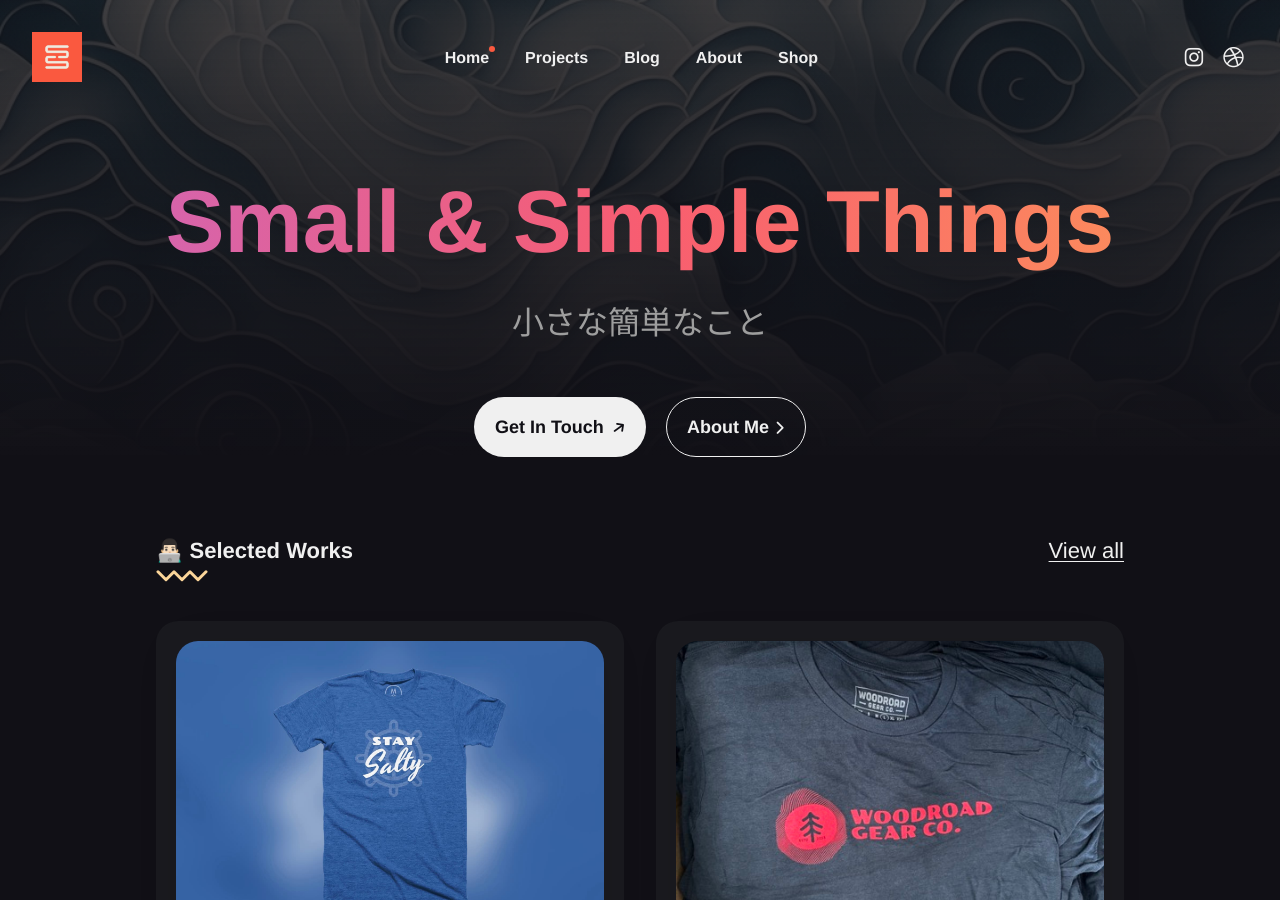
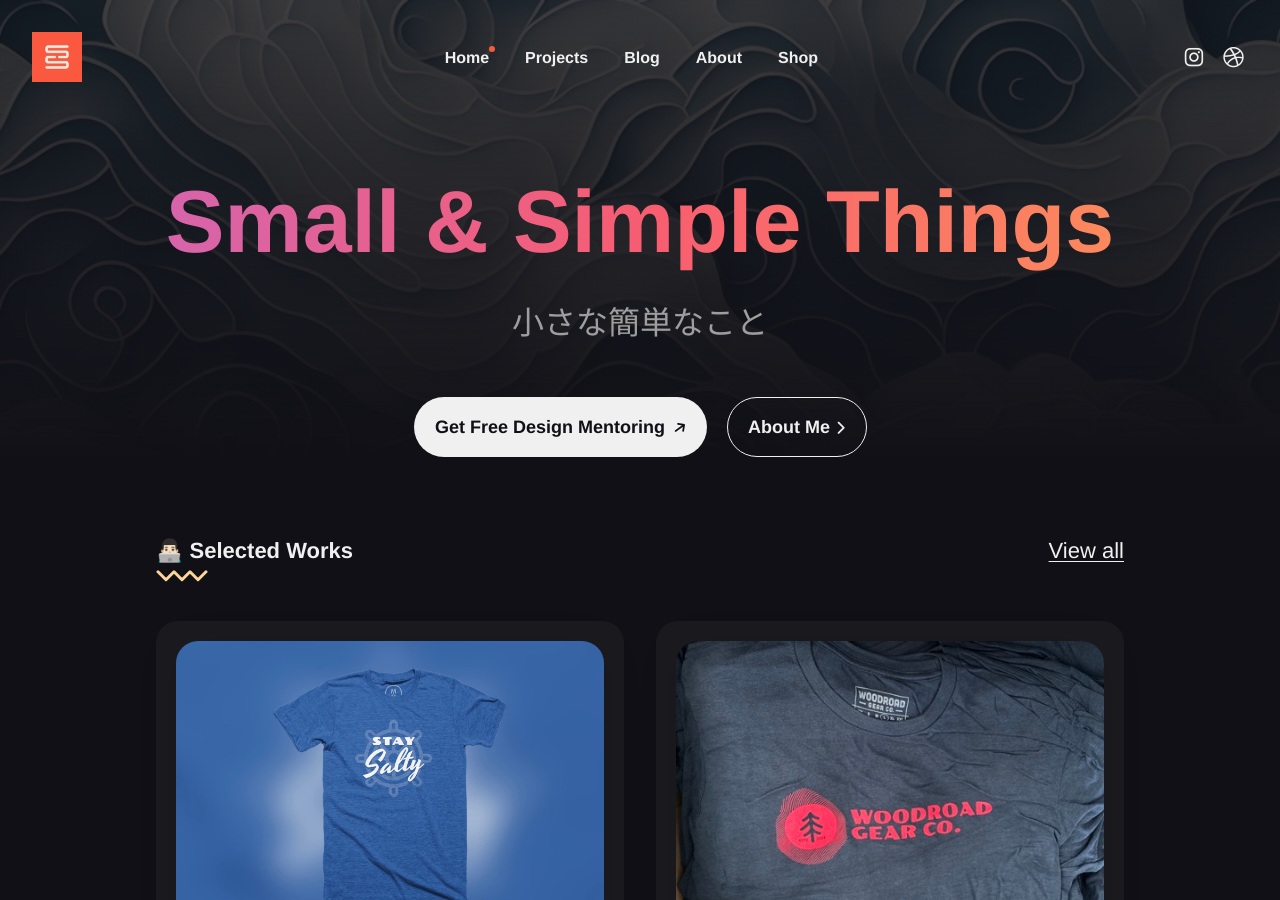
Before and after one commit to tomdeforest/tomdeforest.github.io, a Jekyll site: the page built from index.html, in a window 1280 px wide and 900 px high. Built offline with Jekyll 4.4.1, drawn with Linux system fonts in a browser that asks for light colours; some web fonts are replaced; the list of posts is cut into pages by our own code.

Commit message:
Changed contact button to say a CTA for free design mentoring

```diff
--- a/_data/settings.yml
+++ b/_data/settings.yml
@@ -49,7 +49,7 @@ hero:
   hero_title: <span>Small & Simple Things</span> # Add the "span" tag to highlight text.
   hero_description: 小さな簡単なこと
   hero_image: "/images/paper-art-waves.jpg"
-  hero_button_contact: Get In Touch
+  hero_button_contact: Get Free Design Mentoring
   hero_button_about: About Me
 
 
```
